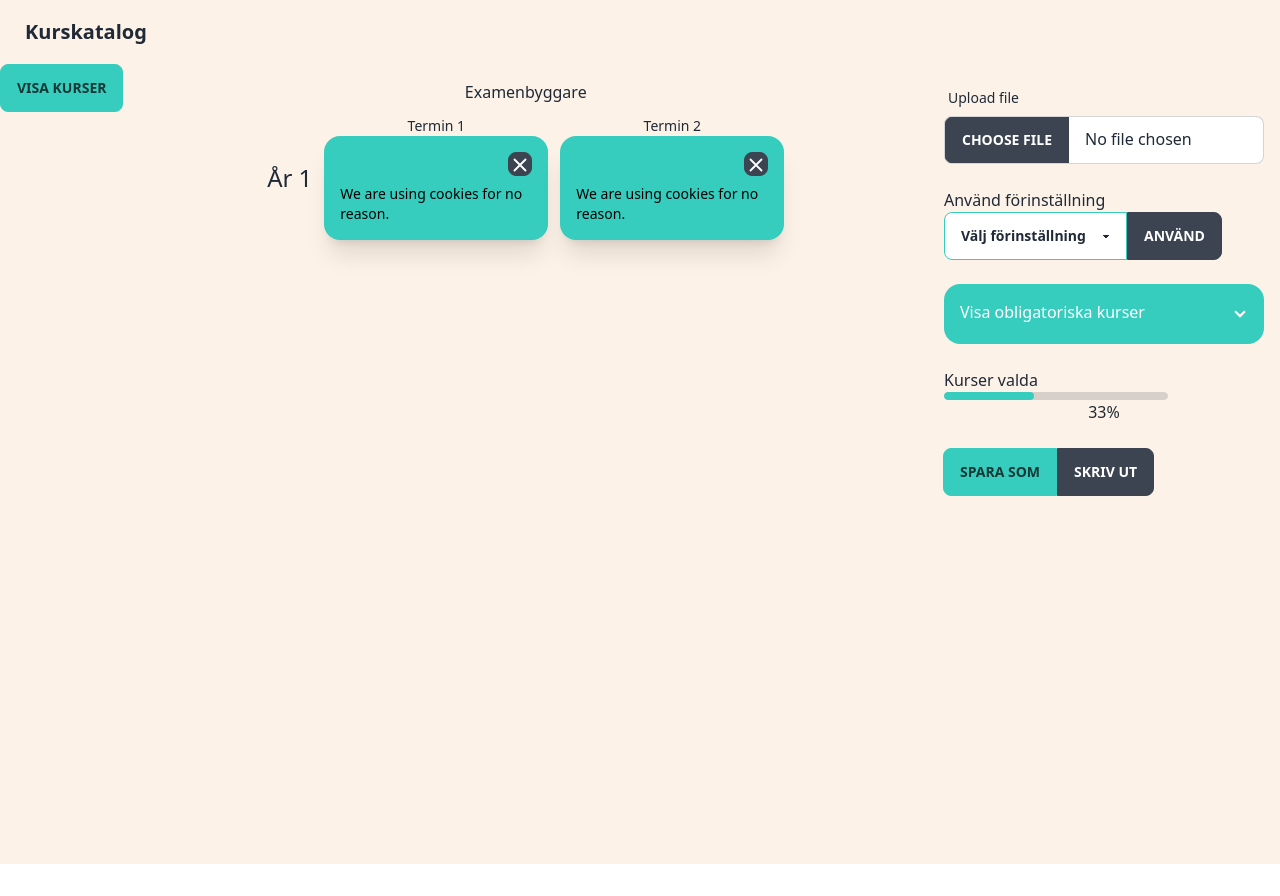
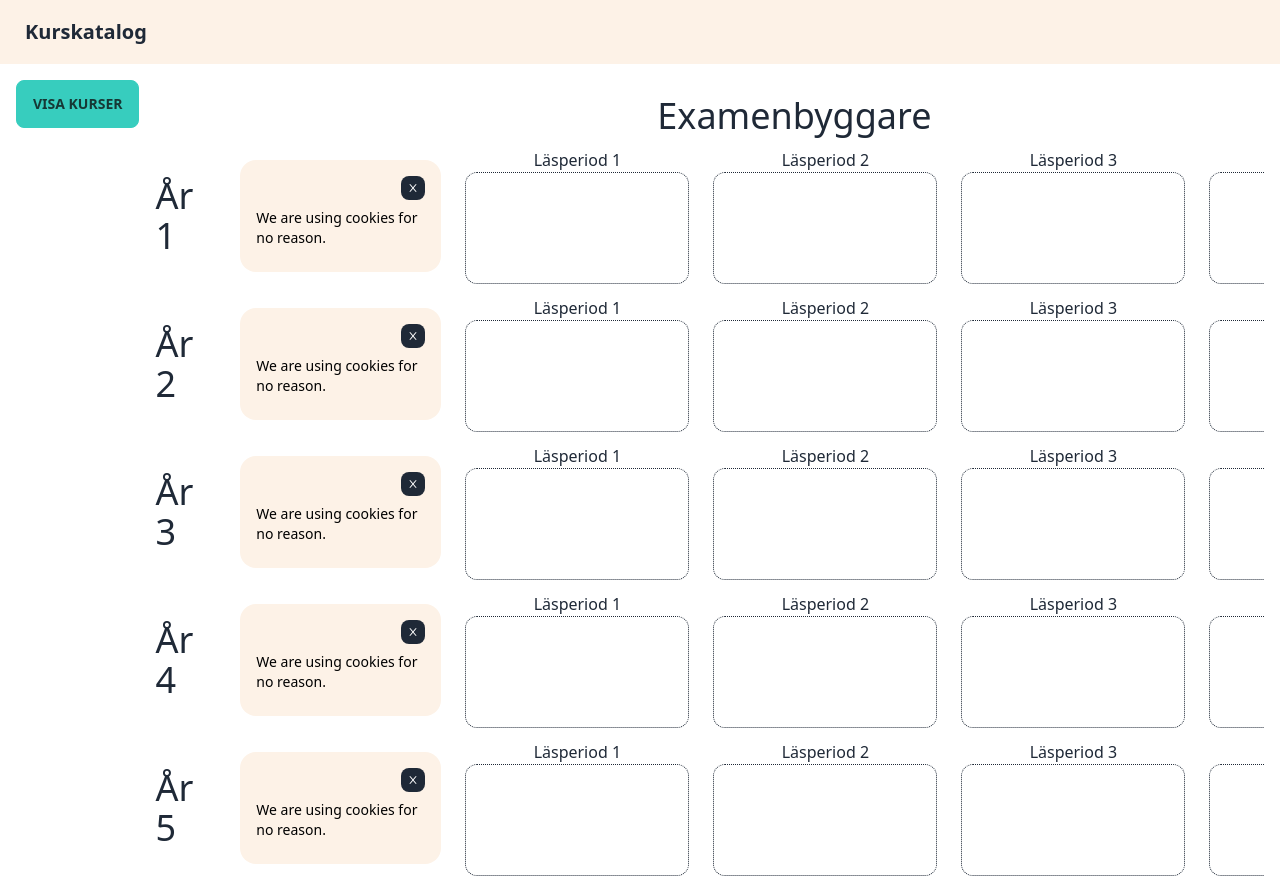
Before and after one commit to HawkieOne/kurskatalog-id, a React (Create React App) app: page /byggare in a window 1280 px wide. Before the commit the page ends 864 px from the top, so only its background shows below. Built offline with nearby package versions, Linux system fonts and the light colour scheme; the HTML template or start-up script is replaced by a standard one.

Commit message:
simple drag n drop
- can drag but not yet drop
- other layout
- prepared for fetching data from database

```diff
--- a/package.json
+++ b/package.json
@@ -13,6 +13,8 @@
     "daisyui": "^2.38.1",
     "jest": "^27.5.1",
     "react": "^18.2.0",
+    "react-dnd": "^16.0.1",
+    "react-dnd-html5-backend": "^16.0.1",
     "react-dom": "^18.2.0",
     "react-icons": "^4.6.0",
     "react-scripts": "5.0.1",
--- /dev/null
+++ b/src/components/builder/DraggableCourse.tsx
@@ -0,0 +1,28 @@
+import React from "react";
+import { useDrag } from "react-dnd";
+import { AiOutlineClose } from "react-icons/ai";
+import { ItemTypes } from "../../shared/interfaces";
+
+export default function DraggableCourse() {
+  const [{ isDragging }, drag] = useDrag(() => ({
+    type: ItemTypes.COURSE,
+    collect: (monitor) => ({
+      isDragging: !!monitor.isDragging(),
+    }),
+  }));
+
+  return (
+    <div className={`card card-compact w-56 h-28 hshadow-xl bg-cream ${isDragging && "bg-red-200"}`} ref={drag}>
+      <div className="card-body">
+        <div className="card-actions justify-end">
+          <button className="btn btn-square btn-xs bg-onyx  border-none text-white" >
+            <AiOutlineClose />
+          </button>
+        </div>
+        <p className="text-sm text-black">
+          We are using cookies for no reason.
+        </p>
+      </div>
+    </div>
+  );
+}
--- /dev/null
+++ b/src/components/builder/DroppableArea.tsx
@@ -0,0 +1,23 @@
+import React from 'react'
+import { useDrop } from 'react-dnd'
+import { ItemTypes } from '../../shared/interfaces'
+
+export default function DroppableArea() {
+
+    const [{ isOver }, drop] = useDrop(
+        () => ({
+          accept: ItemTypes.COURSE,
+          drop: () => console.log("DROPPED"),
+          collect: (monitor) => ({
+            isOver: !!monitor.isOver()
+          })
+        }),
+        []
+      )
+
+  return (
+    <div className={`w-56 h-28 bg-white ${isOver && "bg-pink"} border border-onyx border-dotted rounded-xl`} ref={drop}>
+
+    </div>
+  )
+}
--- /dev/null
+++ b/src/components/builder/Year.tsx
@@ -0,0 +1,27 @@
+import React from "react";
+import { AiOutlineClose } from "react-icons/ai";
+import { TextVariant } from "../../shared/constants";
+import Text from "../Text";
+import Title from "../Title";
+import DraggableCourse from "./DraggableCourse";
+import DroppableArea from "./DroppableArea";
+
+interface YearProps {
+  year: number;
+}
+export default function Year({ year }: YearProps) {
+  const periods = 4;
+  return (
+    <div className="flex items-center space-x-6">
+      <Title>År {year}</Title>
+      <DraggableCourse />
+      {Array.from(Array(periods).keys()).map((_, index) => (
+        <div className="flex flex-col justify-center items-center" key={index}>
+          <Text size={TextVariant.small}>Läsperiod {index + 1}</Text>
+          {/* <DraggableCourse /> */}
+          <DroppableArea />
+        </div>
+      ))}
+    </div>
+  );
+}
--- a/src/components/course/Stats.tsx
+++ /dev/null
@@ -1,7 +0,0 @@
-import React from 'react'
-
-export default function Stats() {
-  return (
-    <div>Stats</div>
-  )
-}
--- a/src/pages/ExamBuilder.tsx
+++ b/src/pages/ExamBuilder.tsx
@@ -1,60 +1,50 @@
-import React from 'react'
+import React from "react";
+import Text from "../components/Text";
+import Title from "../components/Title";
+import { TextVariant } from "../shared/constants";
+import { AiOutlineClose } from "react-icons/ai";
+import Year from "../components/builder/Year";
+import { DndProvider } from "react-dnd";
+import { HTML5Backend } from "react-dnd-html5-backend";
 
 export default function ExamBuilder() {
+  const years = 5;
   return (
-    <div className="bg-cream">
+    <div className="bg-white p-4">
       <div className="drawer">
         <input id="my-drawer" type="checkbox" className="drawer-toggle" />
         <div className="drawer-content flex flex-row justify-between">
-          <label htmlFor="my-drawer" className="btn btn-accent drawer-button">Visa kurser</label>
+          <label htmlFor="my-drawer" className="btn btn-accent drawer-button">
+            Visa kurser
+          </label>
 
-          <div className='flex flex-col p-4 gap-3 items-center'>
-            <h1>Examenbyggare</h1>
-            <div className='flex flex-row justify-center items-center gap-3'>
-              <h1 className='text-2xl'>År 1</h1>
-              <div className='flex flex-col justify-center items-center'>
-                <h2 className='text-sm'>Termin 1</h2>
-                <div className="card card-compact w-56 shadow-xl bg-accent">
-                  <div className="card-body">
-                    <div className="card-actions justify-end">
-                      <button className="btn btn-square btn-xs">
-                        <svg xmlns="http://www.w3.org/2000/svg" className="h-6 w-6" fill="none" viewBox="0 0 24 24" stroke="currentColor"><path strokeLinecap="round" strokeLinejoin="round" strokeWidth="2" d="M6 18L18 6M6 6l12 12" /></svg>
-                      </button>
-                    </div>
-                    <p className='text-sm text-black'>We are using cookies for no reason.</p>
-                  </div>
-                </div>
-              </div>
-
-              <div className='flex flex-col justify-center items-center'>
-                <h2 className='text-sm'>Termin 2</h2>
-                <div className="card card-compact w-56 shadow-xl bg-accent">
-                  <div className="card-body">
-                    <div className="card-actions justify-end">
-                      <button className="btn btn-square btn-xs">
-                        <svg xmlns="http://www.w3.org/2000/svg" className="h-6 w-6" fill="none" viewBox="0 0 24 24" stroke="currentColor"><path strokeLinecap="round" strokeLinejoin="round" strokeWidth="2" d="M6 18L18 6M6 6l12 12" /></svg>
-                      </button>
-                    </div>
-                    <p className='text-sm text-black'>We are using cookies for no reason.</p>
-                  </div>
-                </div>
-              </div>
-            </div>
+          <div className="flex flex-col p-4 gap-3 items-center">
+            <Title>Examenbyggare</Title>
+            <DndProvider backend={HTML5Backend}>
+              {Array.from(Array(years).keys()).map((_, index) => (
+                <Year year={index + 1} key={index} />
+              ))}
+            </DndProvider>
           </div>
 
-          <div className='flex flex-col gap-6 p-4'>
+          <div className="flex flex-col gap-6 p-4">
             <div className="form-control w-full max-w-xs">
               <label className="label">
                 <span className="label-text">Upload file</span>
               </label>
-              <input type="file" className="file-input file-input-bordered w-full max-w-xs" />
+              <input
+                type="file"
+                className="file-input file-input-bordered w-full max-w-xs"
+              />
             </div>
 
             <div className="form-control">
               <h2>Använd förinställning</h2>
               <div className="input-group">
                 <select className="select select-accent select-bordered">
-                  <option disabled selected>Välj förinställning</option>
+                  <option disabled selected>
+                    Välj förinställning
+                  </option>
                   <option>Civilingenjör 5 år</option>
                   <option>3 år</option>
                 </select>
@@ -72,10 +62,14 @@ export default function ExamBuilder() {
               </div>
             </div>
 
-            <div className='flex flex-col'>
+            <div className="flex flex-col">
               <h3>Kurser valda</h3>
-              <progress className="progress progress-accent w-56" value="40" max="100"></progress>
-              <h4 className='self-center'>33%</h4>
+              <progress
+                className="progress progress-accent w-56"
+                value="40"
+                max="100"
+              ></progress>
+              <h4 className="self-center">33%</h4>
             </div>
 
             <div className="btn-group">
@@ -83,16 +77,19 @@ export default function ExamBuilder() {
               <button className="btn">Skriv ut</button>
             </div>
           </div>
-
         </div>
         <div className="drawer-side">
           <label htmlFor="my-drawer" className="drawer-overlay"></label>
-          <ul className="menu p-4 w-80 bg-cream text-base-content">
-            <li><a>Sidebar Item 1</a></li>
-            <li><a>Sidebar Item 2</a></li>
+          <ul className="menu p-4 w-80 bg-white text-base-content">
+            <li>
+              <a>Sidebar Item 1</a>
+            </li>
+            <li>
+              <a>Sidebar Item 2</a>
+            </li>
           </ul>
         </div>
       </div>
     </div>
-  )
+  );
 }
--- a/src/shared/interfaces.ts
+++ b/src/shared/interfaces.ts
@@ -22,3 +22,7 @@ export interface Course {
     link: string;
     letter: string;
 }
+
+export const ItemTypes = {
+    COURSE: "course"
+  }
```
Also changed, not shown: 1 other file (tests, documents, lock files or other folders).
